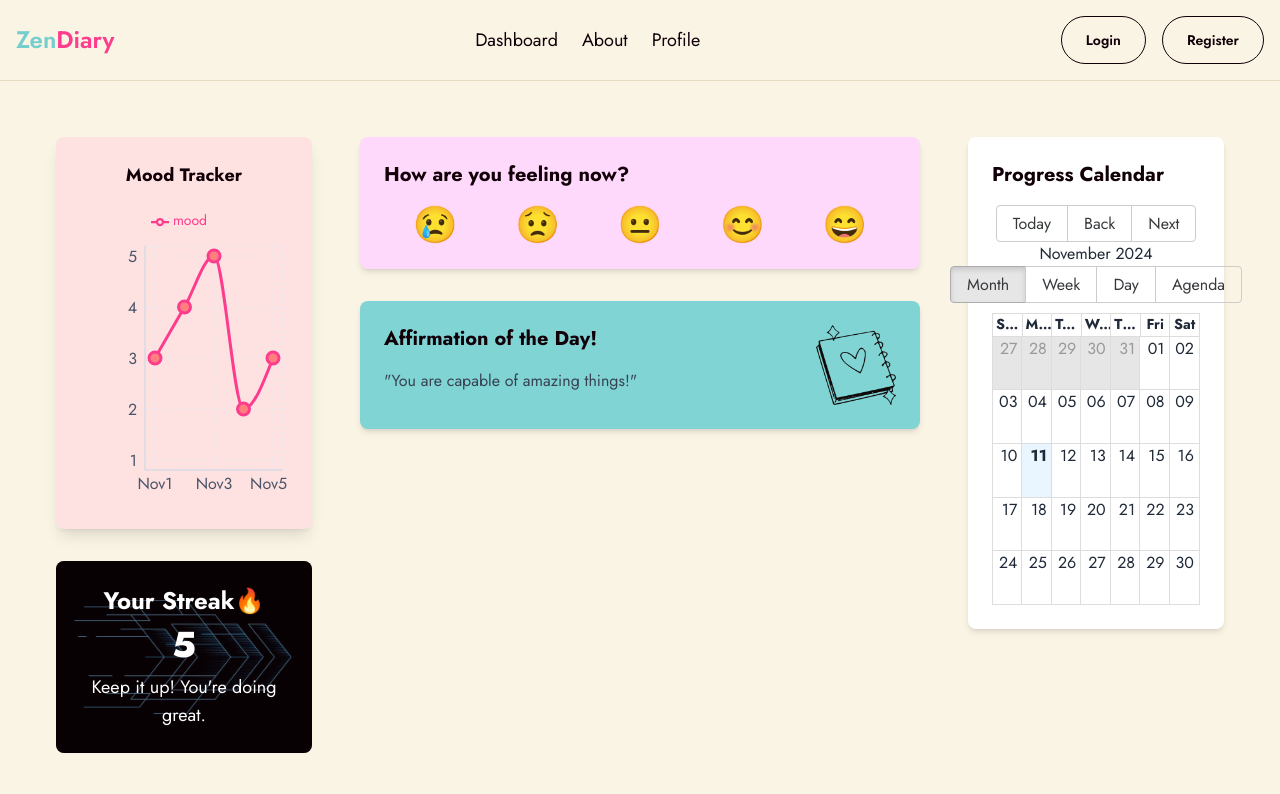
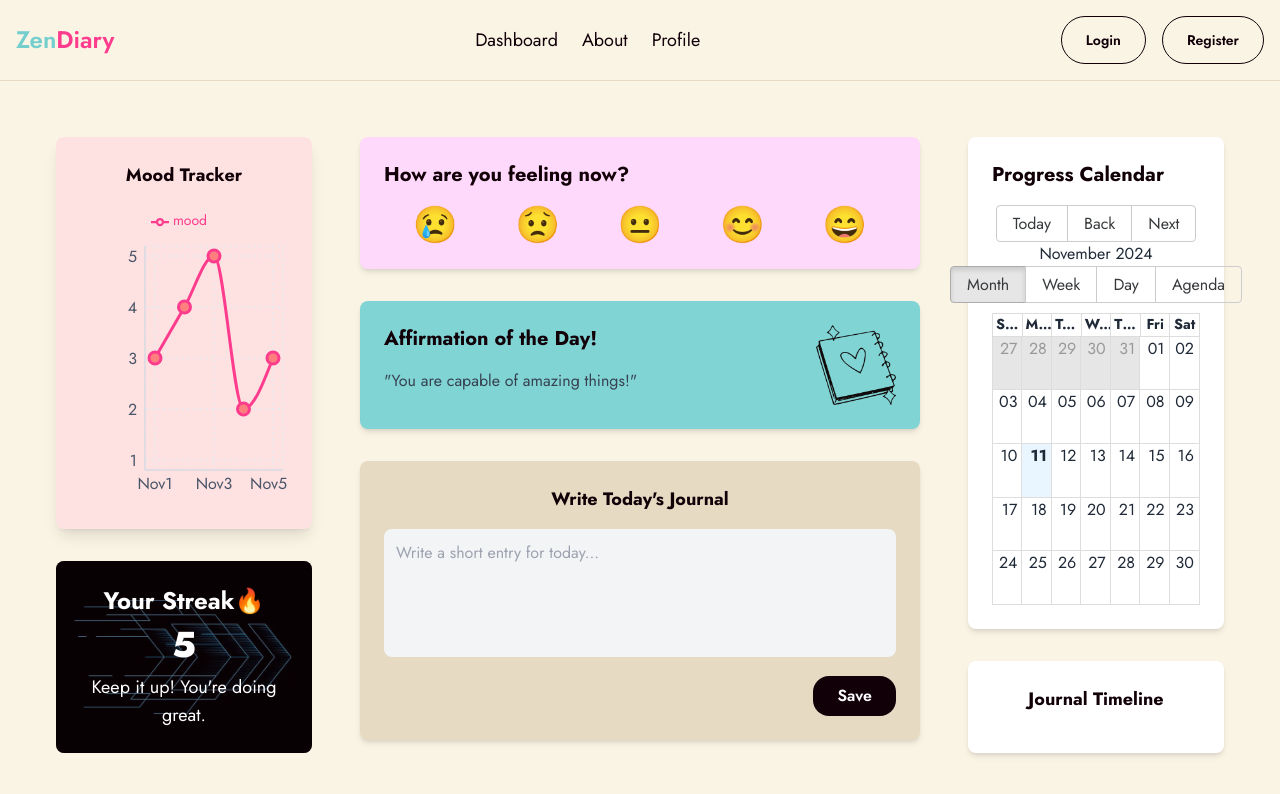
Before and after one commit to MadhuVarshaP/ZenDiary-frontend, a React (Create React App) app: page /dashboard in a window 1280 px wide. Shown: the top 794 px of the page. Built offline with nearby package versions, Linux system fonts and the light colour scheme.

Commit message:
journal entry added

```diff
--- a/src/pages/Dashboard.jsx
+++ b/src/pages/Dashboard.jsx
@@ -32,6 +32,7 @@ const Dashboard = () => {
   const [mood, setMood] = useState(null);
   const [showPopup, setShowPopup] = useState(false);
   const [affirmation] = useState("You are capable of amazing things!");
+  const [entries, setEntries] = useState([]); // State to store journal entries
 
   const handleMoodSelection = selectedMood => {
     setMood(selectedMood);
@@ -58,7 +59,6 @@ const Dashboard = () => {
     }
   };
 
-  // Toggle the completion of an event
   const toggleCompletion = eventToToggle => {
     setEvents(prevEvents =>
       prevEvents.map(
@@ -68,6 +68,18 @@ const Dashboard = () => {
             : event
       )
     );
+  };
+
+  const addEntry = entryText => {
+    if (entryText.trim()) {
+      setEntries([
+        ...entries,
+        {
+          entry: entryText,
+          date: moment().format("MMMM Do YYYY, h:mm:ss a") // Format for date
+        }
+      ]);
+    }
   };
 
   const moodMessage = {
@@ -81,30 +93,28 @@ const Dashboard = () => {
   return (
     <div className="flex min-h-screen bg-beige p-8">
       <div className="w-full md:w-1/4 p-6">
+        {/* Mood Tracker */}
         <div className="relative w-full p-6 rounded-lg shadow-lg bg-red-100">
           <h3 className="text-lg font-bold text-black mb-4 text-center">
             Mood Tracker
           </h3>
-
           <ResponsiveContainer width="100%" height={300}>
             <LineChart data={data}>
               <CartesianGrid strokeDasharray="3 3" stroke="#E2E8F0" />
-
               <XAxis
                 dataKey="date"
                 tick={{ fill: "#4A5568" }}
                 axisLine={{ stroke: "#CBD5E0" }}
                 tickLine={false}
-                padding={{ left: 10, right: 10 }} // Adjusted for alignment
+                padding={{ left: 10, right: 10 }}
               />
               <YAxis
                 domain={[1, 5]}
                 tick={{ fill: "#4A5568" }}
                 axisLine={{ stroke: "#CBD5E0" }}
                 tickLine={false}
-                padding={{ top: 10, bottom: 10 }} // Adjusted for alignment
+                padding={{ top: 10, bottom: 10 }}
               />
-
               <Tooltip
                 contentStyle={{
                   backgroundColor: "#F7FAFC",
@@ -114,7 +124,6 @@ const Dashboard = () => {
                 labelStyle={{ color: "#2D3748" }}
                 itemStyle={{ color: "#4A5568" }}
               />
-
               <Legend
                 wrapperStyle={{ color: "#4A5568", fontSize: "14px" }}
                 iconSize={18}
@@ -122,7 +131,6 @@ const Dashboard = () => {
                 align="center"
                 height={36}
               />
-
               <Line
                 type="monotone"
                 dataKey="mood"
@@ -136,27 +144,20 @@ const Dashboard = () => {
         </div>
         <div
           className="mt-8 w-full p-6 rounded-lg bg-cover bg-center text-white relative"
-          style={{
-            backgroundImage: `url(${streaks})` // Ensure `streaks` is a valid URL string
-          }}
+          style={{ backgroundImage: `url(${streaks})` }}
         >
-          {/* Optional overlay for text readability */}
           <div className="absolute inset-0 bg-black opacity-40 rounded-lg" />
-
-          {/* Streak content */}
           <div className="relative z-10 text-center">
             <h4 className="text-2xl font-bold mb-2">Your Streak🔥</h4>
-            <p className="text-4xl font-extrabold">5</p>{" "}
-            {/* Replace 5 with dynamic streak count */}
+            <p className="text-4xl font-extrabold">5</p>
             <p className="text-lg mt-2">Keep it up! You're doing great.</p>
           </div>
         </div>
       </div>
 
-      {/* Left Side (2/3) - Mood Tracker and Affirmation */}
+      {/* Main Section */}
       <div className="w-1/2 p-6 space-y-8">
-        {/* Mood Tracker */}
-        <div className="bg-lavender p-6 rounded-lg shadow-md ">
+        <div className="bg-lavender p-6 rounded-lg shadow-md">
           <h2 className="text-xl font-bold text-black mb-4">
             How are you feeling now?
           </h2>
@@ -187,11 +188,27 @@ const Dashboard = () => {
           </div>
           <img src={image1} alt="" className="w-20 h-20" />
         </div>
+        {/* Journal Entry */}
+        <div className="bg-lightbrown p-6 rounded-lg shadow-md">
+          <h3 className="text-lg font-bold text-black mb-4 text-center">
+            Write Today's Journal
+          </h3>
+          <textarea
+            className="w-full h-32 p-3 rounded-lg resize-none focus:outline-none bg-gray-100"
+            placeholder="Write a short entry for today..."
+            maxLength="300"
+            onBlur={e => addEntry(e.target.value)}
+          />
+          <div className="flex justify-end mt-3">
+            <button className="bg-black px-6 py-2 rounded-2xl text-white font-semibold">
+              Save
+            </button>
+          </div>
+        </div>
       </div>
 
-      {/* Right Side (1/3) - Calendar and Timeline */}
+      {/* Right Section - Calendar and Timeline */}
       <div className="w-1/4 p-6 space-y-8">
-        {/* Calendar and Schedule */}
         <div className="bg-white p-6 rounded-lg shadow-md">
           <h2 className="text-xl font-bold text-black mb-4">
             Progress Calendar
@@ -206,13 +223,53 @@ const Dashboard = () => {
               popup
               eventPropGetter={event => ({
                 style: {
-                  textDecoration: event.completed ? "line-through" : "none", // Apply strike-through if completed
-                  opacity: event.completed ? 0.5 : 1 // Make completed events a bit more transparent
+                  textDecoration: event.completed ? "line-through" : "none",
+                  opacity: event.completed ? 0.5 : 1
                 }
               })}
-              onSelectEvent={toggleCompletion} // Trigger toggle on event click
+              onSelectEvent={toggleCompletion}
               style={{ height: "100%", width: "100%" }}
             />
+          </div>
+        </div>
+
+        {/* Journal Timeline */}
+        <div className="bg-white p-6 rounded-lg shadow-md">
+          <h3 className="text-lg font-bold text-black mb-4 text-center">
+            Journal Timeline
+          </h3>
+          <div className="relative">
+            <div className="absolute left-1/2 transform -translate-x-1/2 w-1 bg-gray-300 h-full" />
+            {entries.map((entry, index) =>
+              <div
+                key={index}
+                className={`mb-8 w-full ${index % 2 === 0
+                  ? "text-left"
+                  : "text-right"}`}
+              >
+                <div
+                  className={`relative p-4 rounded-lg shadow-md bg-gray-100 ${index %
+                    2 ===
+                  0
+                    ? "ml-6"
+                    : "mr-6"}`}
+                >
+                  <span
+                    className={`absolute w-4 h-4 rounded-full bg-pink-500 top-4 ${index %
+                      2 ===
+                    0
+                      ? "-left-2"
+                      : "-right-2"}`}
+                  />
+                  <p>
+                    {entry.entry}
+                  </p>
+                  <p className="text-xs text-gray-500 mt-2">
+                    {entry.date}
+                  </p>
+                </div>
+              </div>
+            )}
           </div>
         </div>
       </div>
```
